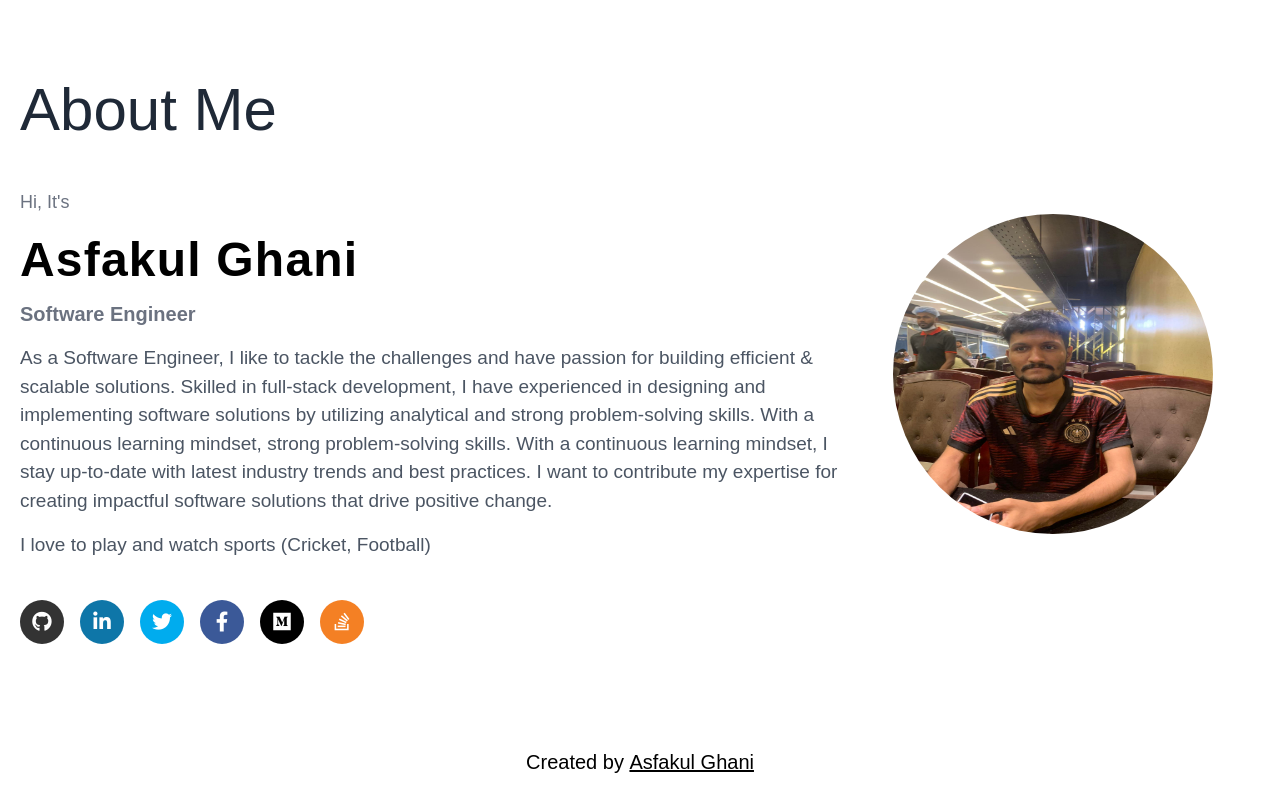
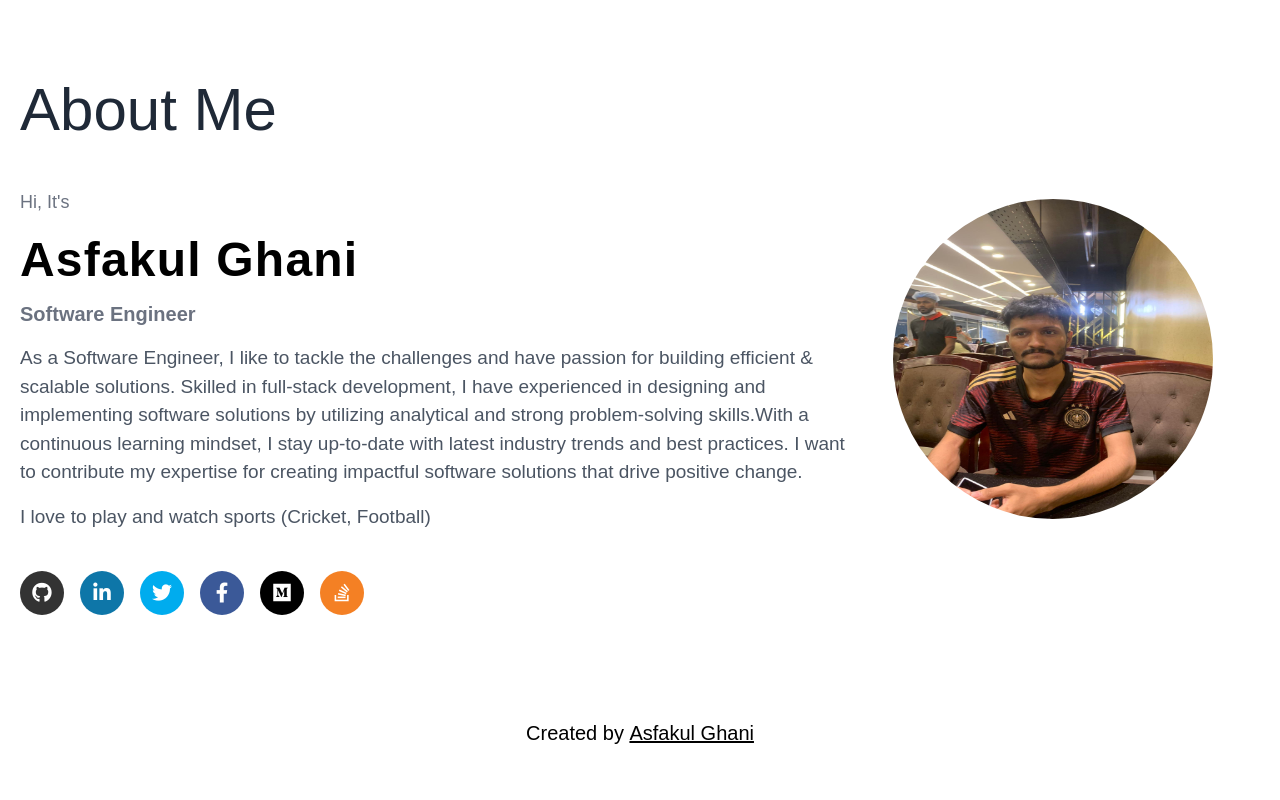
Before and after one commit to hrOarr/Portfolio, a React (Create React App) app: page / in a window 1280 px wide. Shown: the part 5946-6746 px from the top of the page. After the commit the page ends 6717 px from the top, so only its background shows below. Built offline with nearby package versions, Linux system fonts and the light colour scheme.

Commit message:
refactored on few places

```diff
--- a/src/pages/AboutMe.jsx
+++ b/src/pages/AboutMe.jsx
@@ -50,8 +50,8 @@ const profile = {
     name: 'Asfakul Ghani',
     designation: 'Software Engineer',
     details: 'As a Software Engineer, I like to tackle the challenges and have passion for building efficient & scalable solutions. Skilled in full-stack development, ' +
-        'I have experienced in designing and implementing software solutions by utilizing analytical and strong problem-solving skills. With a continuous learning mindset, ' +
-        'strong problem-solving skills. With a continuous learning mindset, I stay up-to-date with latest industry trends and best practices. ' +
+        'I have experienced in designing and implementing software solutions by utilizing analytical and strong problem-solving skills.' +
+        'With a continuous learning mindset, I stay up-to-date with latest industry trends and best practices. ' +
         'I want to contribute my expertise for creating impactful software solutions that drive positive change.',
     hobby: 'I love to play and watch sports (Cricket, Football)'
 };
```
